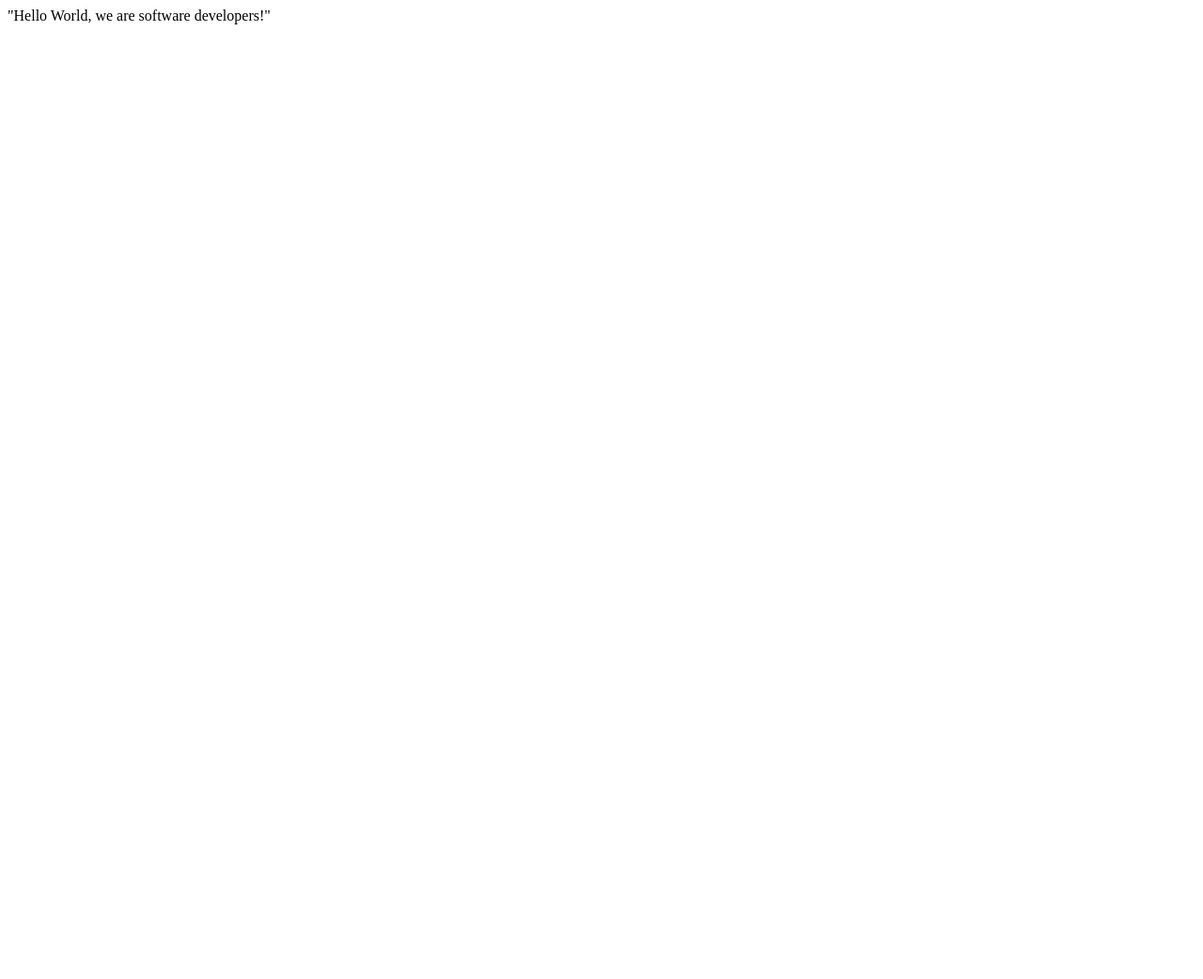
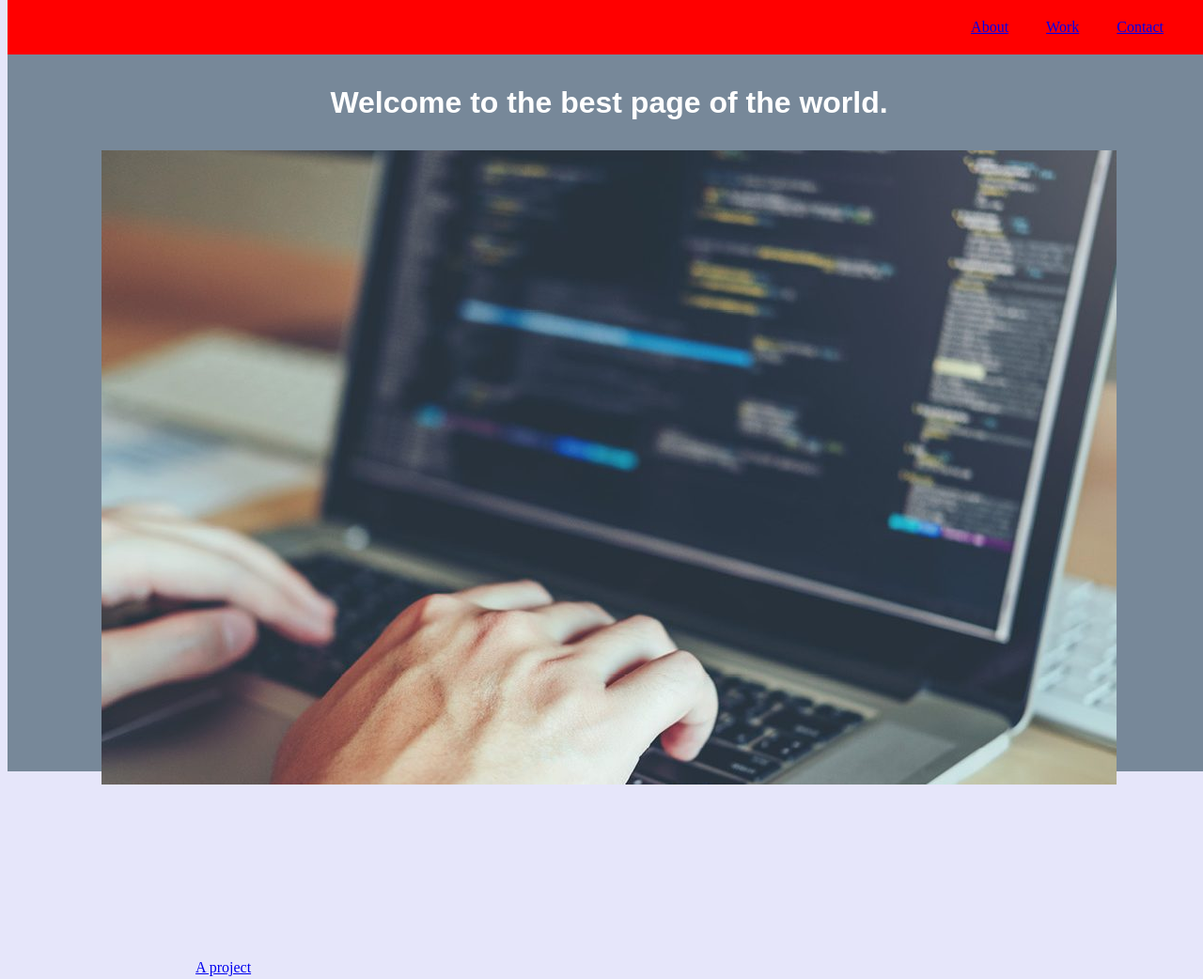
Before and after one commit to Brunostar/Brunostar-Emiliano-colab, a plain HTML site: page index.html in a window 1280 px wide. Shown: the whole page at 94% size. Before the commit the page ends 800 px from the top, so only its background shows below. Drawn offline with Linux system fonts and the light colour scheme.

Commit message:
The project is done, well almost

```diff
--- a/css/style.css
+++ b/css/style.css
@@ -0,0 +1,42 @@
+#navbar{
+    position: fixed;
+    top: 0;
+    width: 100%;
+    display: grid;
+    grid-auto-flow: column;
+    padding: 20px;
+    justify-content: end;
+    background-color: red;
+}
+.menu{
+    padding: 0 20px 0 20px;
+}
+#profile-link{
+    padding-right: 50px;
+}
+h1{
+    font-family: Arial, Helvetica, sans-serif;
+    text-align: center;
+    color: white;
+    padding: 70px 10px 10px 10px;
+}
+#projects{
+    margin: 200px;
+}
+#welcome-section{
+    background-color: lightslategray;
+    height: 100vh;
+}
+body{
+    height: 100%;
+    width: 100%;
+}
+img{
+    display: block;
+    margin: 10px auto 10px auto;
+}
+@media screen and (min-width: 800px) {
+    body {
+      background-color: lavender;
+    }
+  }
--- a/index.html
+++ b/index.html
@@ -5,10 +5,22 @@
     <title>Fork Me! FCC: Test Suite Template</title>
     <link rel="stylesheet" href="css/style.css">
   </head>
-
+  <div id='navbar'>
+    <div class='menu' id='About' ><a href='#welcome-section'>About</a></div>
+    <div class='menu' id='Work'><a href='#projects'>Work</a></div>
+    <div class='menu' id='Contact'><a id='profile-link' target='_blank' href='https://github.com/EmilianoDev'>Contact</a></div>
+  </div>
   <body>
-    <script src="https://cdn.freecodecamp.org/testable-projects-fcc/v1/bundle.js"></script>
-    "Hello World, we are software developers!"
+  <div id='welcome-section'>
+    <h1>
+      Welcome to the best page of the world.
+    </h1>
+    <img src='image/image.jpg'>
+  </div>
+  <div id='projects'>
+    <div class='project-tile'><a href='_blank'>A project</a></div>
+  </div>
+  <script src="https://cdn.freecodecamp.org/testable-projects-fcc/v1/bundle.js"></script>
     <!--
 
     Hello Camper!
```
Also changed, not shown: image/Image.jpg (added).
